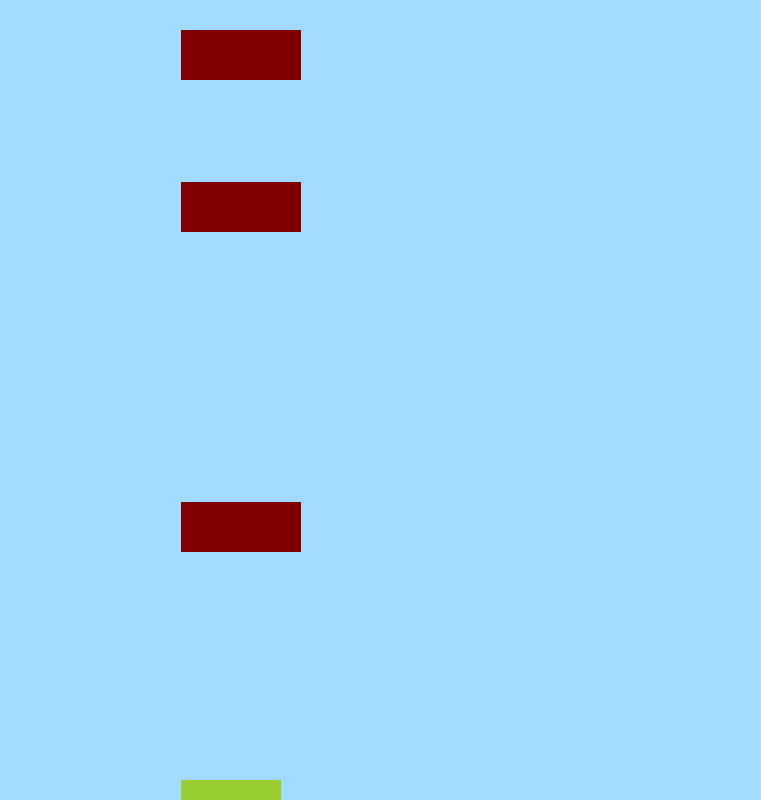
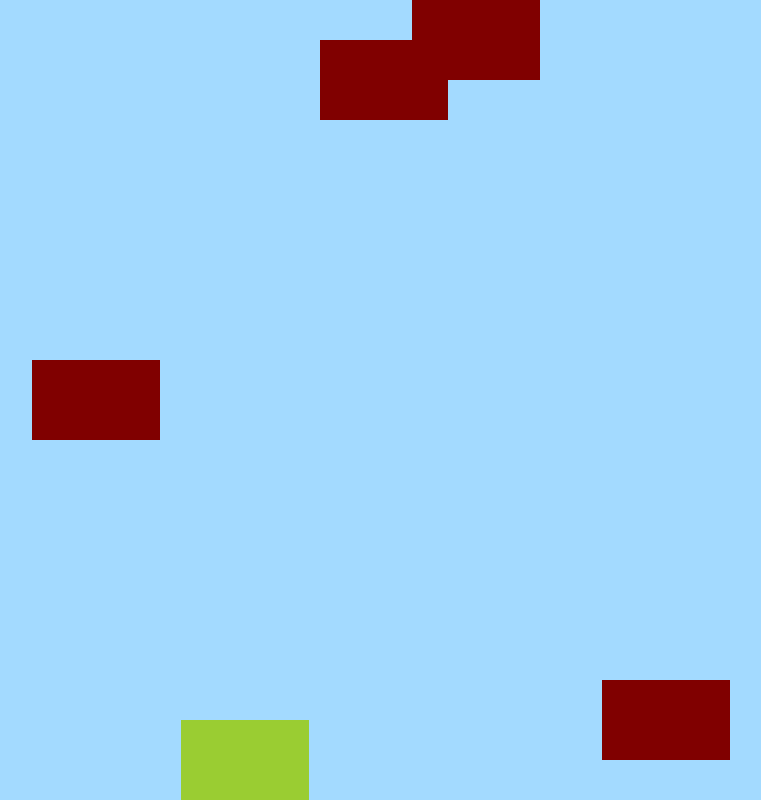
Before and after one commit to dluqueru/ironborn-oop-game, a plain HTML site: page index.html in a window 1280 px wide. Shown: the top 803 px of the page, without its empty margins (395-1156 px from the left). Drawn offline with Linux system fonts and the light colour scheme.

Commit message:
collisions added

```diff
--- a/css/main.css
+++ b/css/main.css
@@ -7,13 +7,13 @@
 .player {
     position: absolute;
     background-color: yellowgreen;
-    height: 20px;
-    width: 100px;
+    /* height: 20px;
+    width: 100px; */
 }
 
 .obstacle {
     position: absolute;
     background-color: maroon;
-    height:50px;
-    width: 120px;
+    /* height:50px;
+    width: 120px; */
 }
--- a/js/game.js
+++ b/js/game.js
@@ -20,6 +20,7 @@ class Game {
             this.obstacles.forEach((obstacle) => {
                 obstacle.moveDown();
                 this.draw(obstacle);
+                this.detectCollision(obstacle);
             });
 
             if(this.time %40 === 0){
@@ -30,7 +31,7 @@ class Game {
 
             }
             this.time++;
-        }, 50)
+        }, 30);
 
 
 
@@ -38,6 +39,15 @@ class Game {
 
     moveObstacle(){
 
+    }
+
+    detectCollision(obstacle){
+        if(this.player.positionX < obstacle.positionX + obstacle.width &&
+            this.player.positionX + this.player.width > obstacle.positionX &&
+            this.player.positionY < obstacle.positionY + obstacle.height &&
+            this.player.height + this.player.positionY > obstacle.positionY){
+                alert('game over');
+        }
     }
 
     movePlayer(direction){
@@ -55,24 +65,26 @@ class Player {
     constructor(){
         this.positionX = 45;
         this.positionY = 0;
+        this.width = 10;
+        this.height = 10;
         this.domElement = 0;
     }
 
     moveLeft(){
         this.positionX--;
-        console.log(`moving left... ${this.positionX}`)
     }
 
     moveRigth(){
         this.positionX++;
-        console.log(`moving right... ${this.positionX}`)
     }
 }
 
 class Obstacle {
     constructor(){
-        this.positionX = 45;
+        this.positionX = Math.random() * (90 - 0);
         this.positionY = 90;
+        this.width = 10;
+        this.height = 10;
         this.domElement = null;
     }
 
--- a/js/main.js
+++ b/js/main.js
@@ -11,8 +11,11 @@ function createDomElement(className){
 
 function drawDomElement(instance){
     console.log(instance);
-    instance.domElement.style.left = instance.positionX +'%';
-    instance.domElement.style.bottom = instance.positionY +'%';
+    instance.domElement.style.width = instance.width + 'vw';
+    instance.domElement.style.height = instance.height + 'vh';
+
+    instance.domElement.style.left = instance.positionX +'vw';
+    instance.domElement.style.bottom = instance.positionY +'vh';
 }
 
 const game = new Game(createDomElement, drawDomElement);
```
